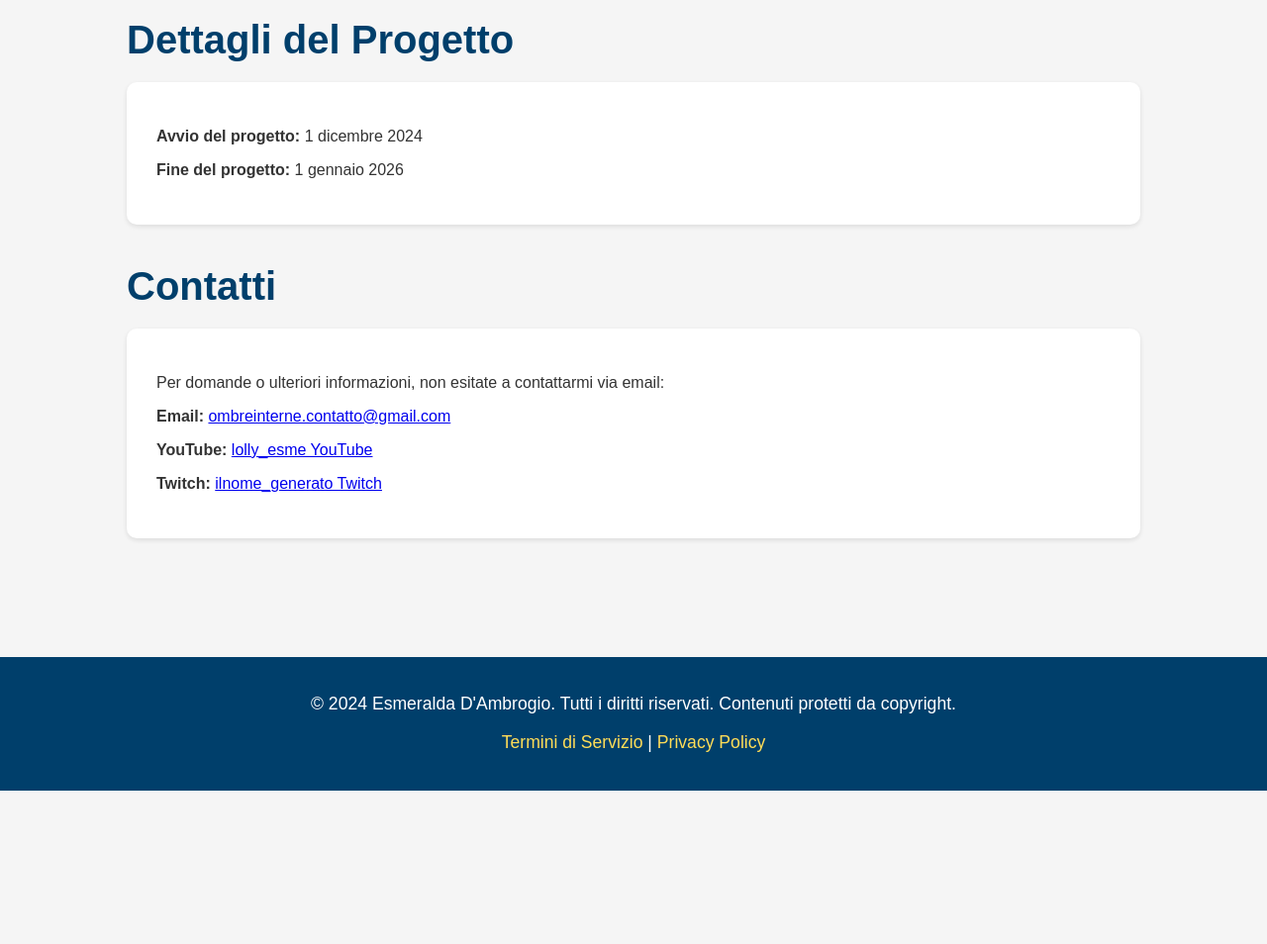
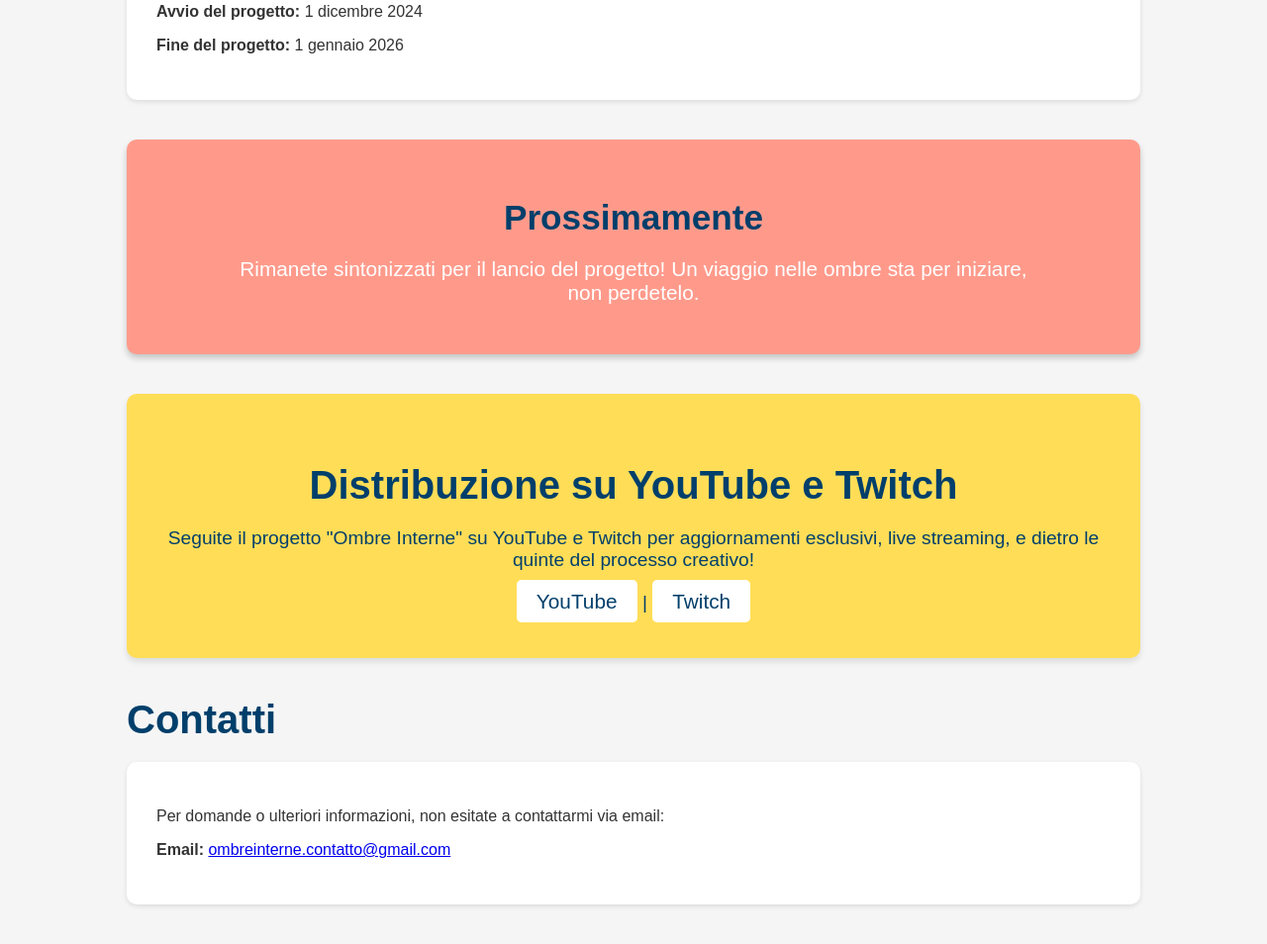
Before and after one commit to Esmeralda356/miosito, a plain HTML site: page index.html in a window 1280 px wide. Shown: the part 1784-2738 px from the top of the page at 99% size. Before the commit the page ends 2583 px from the top, so only its background shows below. Drawn offline with Linux system fonts and the light colour scheme.

Commit message:
ombre interne

```diff
--- a/index.html
+++ b/index.html
@@ -3,7 +3,7 @@
 <head>
   <meta charset="UTF-8">
   <meta name="viewport" content="width=device-width, initial-scale=1.0">
-  <title>Ombre Interne - Progetto Animato</title>
+  <title>Ombre Interne - Cartone Animato 3D</title>
   <style>
     body {
       font-family: 'Arial', sans-serif;
@@ -106,13 +106,70 @@
       color: #ffdd57;
       text-decoration: none;
     }
+
+    /* Nuova sezione "Prossimamente" */
+    .coming-soon {
+      background-color: #ff9a8b; /* Cambiato colore di sfondo */
+      color: #fff;
+      padding: 30px;
+      text-align: center;
+      border-radius: 10px;
+      box-shadow: 0 4px 6px rgba(0, 0, 0, 0.2);
+      margin-bottom: 40px;
+    }
+
+    .coming-soon h2 {
+      font-size: 2.2rem;
+      margin-bottom: 10px;
+    }
+
+    .coming-soon p {
+      font-size: 1.3rem;
+      margin-top: 15px;
+      max-width: 800px;
+      margin: 20px auto;
+    }
+
+    /* Design per la distribuzione su YouTube e Twitch */
+    .distribution {
+      background-color: #ffdd57;
+      color: #003f6b;
+      padding: 30px;
+      border-radius: 10px;
+      box-shadow: 0 4px 6px rgba(0, 0, 0, 0.1);
+      text-align: center;
+    }
+
+    .distribution h3 {
+      font-size: 2.5rem;
+      margin-bottom: 20px;
+    }
+
+    .distribution p {
+      font-size: 1.2rem;
+      margin-bottom: 15px;
+    }
+
+    .distribution a {
+      font-size: 1.3rem;
+      text-decoration: none;
+      color: #003f6b;
+      background-color: #fff;
+      padding: 10px 20px;
+      border-radius: 5px;
+      transition: background-color 0.3s ease;
+    }
+
+    .distribution a:hover {
+      background-color: #003f6b;
+      color: #ffdd57;
+    }
   </style>
 </head>
 <body>
 
 <header>
-  <h1>Ombre Interne - Progetto Animato</h1>
-  <p>Un viaggio nelle tenebre e nella luce dell'animo umano</p>
+  <h1>Ombre Interne - Cartone Animato 3D</h1>
 </header>
 
 <main>
@@ -120,8 +177,8 @@
   <section>
     <h2>Sinossi</h2>
     <div class="content-box">
-      <p>In un mondo diviso tra luce e oscurità, una giovane protagonista si trova davanti alla sfida più grande della sua vita: comprendere il vero significato della speranza, della paura e del sacrificio. Mentre l'oscurità cresce e minaccia di sopraffare il suo cuore, un incontro misterioso con una forza sconosciuta la spinge a intraprendere un viaggio pericoloso. Lungo il cammino, dovrà affrontare paure che credeva di aver già superato e fare scelte che metteranno alla prova la sua umanità.</p>
-      <p>“Ombre Interne” è una storia carica di tensione, dove ogni passo della protagonista è un'ulteriore discesa nelle profondità dell'animo umano. L'oscurità, sempre più opprimente, spinge la protagonista a confrontarsi con i suoi demoni interiori, costringendola a prendere decisioni impossibili. Un cammino senza ritorno, che cambierà il destino non solo della protagonista, ma di tutti coloro che si troveranno a fare i conti con le ombre più oscure della loro esistenza. La luce è lontana, e il sacrificio potrebbe essere l'unica via di salvezza.</p>
+      <p>In un mondo lacerato tra luce e oscurità, la giovane protagonista si trova ad affrontare la solitudine e le scelte cruciali che definiscono il suo destino. Mentre il buio intorno a lei cresce, minacciando di inghiottirla, un incontro misterioso la costringerà a confrontarsi con le sue paure più intime. Ogni passo la spingerà più lontano dalla sicurezza di ciò che conosce, portandola a scoprire che la vera forza non risiede nei combattimenti esterni, ma nelle scelte interiori che definiscono chi siamo.</p>
+      <p>“Ombre Interne” racconta la lotta interiore di una giovane ragazza che, in un viaggio solitario, dovrà affrontare il peso delle sue decisioni e delle sue paure. La sua strada, incerta e tortuosa, la porterà a mettere in discussione la sua stessa esistenza, mentre le ombre, sempre più opprimenti, minacciano di sopraffarla. In un mondo in cui la luce sembra lontana, ogni scelta potrebbe essere l'ultima, ma la protagonista non ha altra strada che andare avanti.</p>
     </div>
   </section>
 
@@ -129,15 +186,10 @@
   <section>
     <h2>Fasi di Produzione</h2>
     <div class="content-box">
-      <p>La produzione di “Ombre Interne” seguirà un processo articolato e meticoloso, che attraversa le tradizionali fasi di sviluppo di un cartone animato di alta qualità. Ogni fase è fondamentale per creare un prodotto finale che non solo racconti una storia coinvolgente, ma che raggiunga anche i più alti standard visivi e narrativi.</p>
-
       <ul class="timeline">
         <li><strong>Pre-Produzione (3 mesi):</strong> Questa fase include la definizione della trama, il design dei personaggi e degli ambienti, e la creazione dei primi storyboard e animatic. Vengono inoltre finalizzati i concept artistici e la pianificazione del flusso narrativo.</li>
-
         <li><strong>Produzione (24 mesi):</strong> Durante questa fase, i modelli 3D vengono creati, le animazioni vengono sviluppate, e i dettagli finali delle scene vengono elaborati. Gli effetti speciali e l'illuminazione sono perfezionati, dando vita ai personaggi e agli ambienti attraverso animazioni fluide e coinvolgenti.</li>
-
         <li><strong>Post-Produzione (5 mesi):</strong> In questa fase finale, il film prende forma. Viene eseguito il rendering finale delle scene, si applicano gli effetti visivi, e si svolge il montaggio video. La colonna sonora e il sound design completano l'esperienza immersiva, mentre la correzione colore ottimizza l'aspetto visivo finale.</li>
-
         <li><strong>Distribuzione (2 mesi):</strong> L'ultima fase si concentra sulla distribuzione ufficiale del cartone animato, che include la promozione sui social media, il lancio ufficiale su piattaforme digitali e la preparazione per la distribuzione su larga scala, sia nelle sale cinematografiche che su piattaforme streaming.</li>
       </ul>
     </div>
@@ -180,14 +232,25 @@
     </div>
   </section>
 
-  <!-- Sezione 5: Contatti -->
+  <!-- Sezione 5: Prossimamente -->
+  <section class="coming-soon">
+    <h2>Prossimamente</h2>
+    <p>Rimanete sintonizzati per il lancio del progetto! Un viaggio nelle ombre sta per iniziare, non perdetelo.</p>
+  </section>
+
+  <!-- Sezione 6: Distribuzione -->
+  <section class="distribution">
+    <h3>Distribuzione su YouTube e Twitch</h3>
+    <p>Seguite il progetto "Ombre Interne" su YouTube e Twitch per aggiornamenti esclusivi, live streaming, e dietro le quinte del processo creativo!</p>
+    <p><a href="https://www.youtube.com/@lolly_esme" target="_blank">YouTube</a> | <a href="https://www.twitch.tv/ilnome_generato" target="_blank">Twitch</a></p>
+  </section>
+
+  <!-- Sezione 7: Contatti -->
   <section>
     <h2>Contatti</h2>
     <div class="content-box">
       <p>Per domande o ulteriori informazioni, non esitate a contattarmi via email:</p>
       <p><strong>Email:</strong> <a href="mailto:ombreinterne.contatto@gmail.com">ombreinterne.contatto@gmail.com</a></p>
-      <p><strong>YouTube:</strong> <a href="https://www.youtube.com/@lolly_esme" target="_blank">lolly_esme YouTube</a></p>
-      <p><strong>Twitch:</strong> <a href="https://www.twitch.tv/ilnome_generato" target="_blank">ilnome_generato Twitch</a></p>
     </div>
   </section>
 </main>
```
